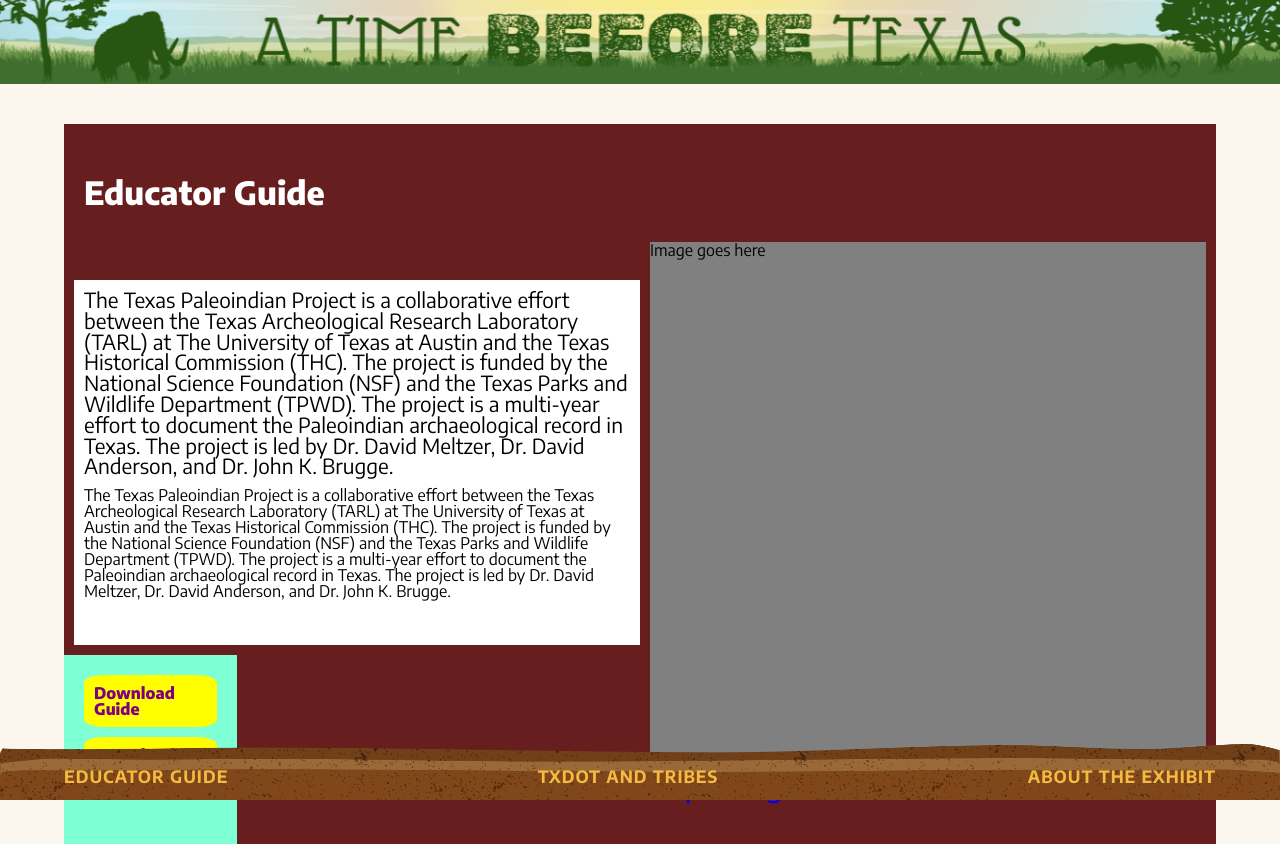
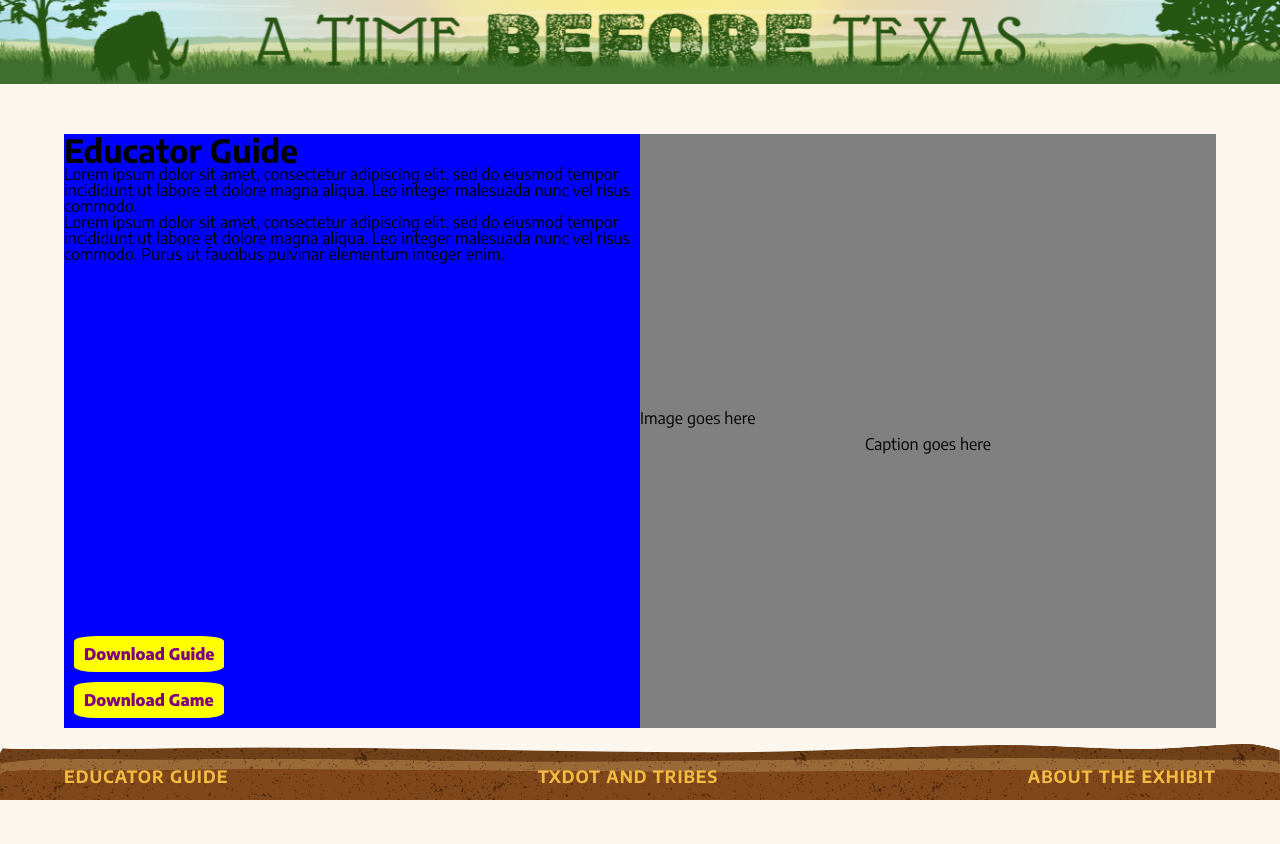
Before and after one commit to scottdickerson/paleoindian-site, a Next.js app: page /educator-guide in a window 1280 px wide. After the commit the page ends 800 px from the top, so only its background shows below. Built offline with nearby package versions, Linux system fonts and the light colour scheme; a web font is replaced by a local one.

Commit message:
changed up css completely

```diff
--- a/src/pages/educator-guide.tsx
+++ b/src/pages/educator-guide.tsx
@@ -11,24 +11,15 @@
                 <title>Texas Paleoindian - Educator Guide</title>
             </Head>
             <Header />
-            <div
-                className={styles.contentWrapper}
-            >
-                <h1
-                    className={styles.title}>Educator Guide
-                </h1>
+            <div className={styles.contentWrapper}>
+                <div className={styles.leftColumn}>
+                    <h1 className={styles.title}>Educator Guide</h1>
                     <div className={styles.textWrapper}>
                     <p className={styles.firstParagraph}>
-                        The Texas Paleoindian Project is a collaborative effort between the Texas Archeological Research Laboratory (TARL) at The University of Texas at Austin and the Texas Historical Commission (THC). The project is funded by the National Science Foundation (NSF) and the Texas Parks and Wildlife Department (TPWD). The project is a multi-year effort to document the Paleoindian archaeological record in Texas. The project is led by Dr. David Meltzer, Dr. David Anderson, and Dr. John K. Brugge.
+                        Lorem ipsum dolor sit amet, consectetur adipiscing elit, sed do eiusmod tempor incididunt ut labore et dolore magna aliqua. Leo integer malesuada nunc vel risus commodo.
                     </p>
                     <p className={styles.secondParagraph}>
-                        The Texas Paleoindian Project is a collaborative effort between the Texas Archeological Research Laboratory (TARL) at The University of Texas at Austin and the Texas Historical Commission (THC). The project is funded by the National Science Foundation (NSF) and the Texas Parks and Wildlife Department (TPWD). The project is a multi-year effort to document the Paleoindian archaeological record in Texas. The project is led by Dr. David Meltzer, Dr. David Anderson, and Dr. John K. Brugge.
-                    </p>
-                </div>
-                <div className={styles.imageWrapper}>
-                    <div className={styles.image}>Image goes here</div>
-                    <p className={styles.caption}>
-                        Caption goes here
+                        Lorem ipsum dolor sit amet, consectetur adipiscing elit, sed do eiusmod tempor incididunt ut labore et dolore magna aliqua. Leo integer malesuada nunc vel risus commodo. Purus ut faucibus pulvinar elementum integer enim.
                     </p>
                     </div>
                     <div className={styles.buttonWrapper}>
@@ -37,7 +28,8 @@
                         className={`
                         ${styles.button}
                         ${styles.guideButton}
-                    `}>
+                        `}
+                    >
                         Download Guide
                     </Link>
                     <Link
@@ -45,9 +37,15 @@
                         className={`
                         ${styles.button}
                         ${styles.gameButton}
-                    `}>
+                        `}
+                    >
                         Download Game
                     </Link>
+                    </div>
+                </div>
+                <div className={styles.rightColumn}>
+                    <div className={styles.image}>Image goes here</div>
+                    <p className={styles.caption}>Caption goes here</p>
                 </div>
                 </div>
             <Footer />
--- a/src/styles/EducatorGuide.module.scss
+++ b/src/styles/EducatorGuide.module.scss
@@ -1,70 +1,42 @@
 .contentWrapper {
-    position: relative;
-    width: 90%;
-    margin-left: 5%;
-    margin-top: 3%;
-    min-height: 45rem;
-    background-color: #671e1e;
-    display: grid;
-    grid-template-columns: 1fr 1fr;
+  display: flex;
+  margin-left: 5%;
+  margin-right: 5%;
+  margin-top: 3rem;
 }
 
-.imageWrapper {
-    grid-column: 2;
-    height: 140%;
+.leftColumn {
+  flex: 1;
+}
+
+.rightColumn {
+  flex: 1;
+  display: flex;
+  flex-direction: column;
+  justify-content: center;
+  align-items: center;
+}
+
+.leftColumn {
+    background-color: blue;
+}
+
+.rightColumn {
     background-color: grey;
-    right: 0%;
-    top: 0%;
-    margin: 10px;
 }
 
 .image {
-    position: relative;
-    width: 100%;
-    height: 100%;
-    object-fit: cover;
+  width: 100%;
+  height: auto;
 }
 
 .caption {
-    position: relative;
-    font-size: 2rem;
-    color: blue;
-}
-
-.title {
-    grid-column: 1;
-    position: relative;
-    font-size: 2rem;
-    font-weight: 800;
-    color: #fff;
-    top: 2rem;
-    margin: 10px;
-    padding: 10px;
-}
-
-.textWrapper {
-    grid-column: 1;
-    position: relative;
-    top: 3rem;
-    background-color: #fff;
-    margin-left: 10px;
-    margin-bottom: 10px;
-    padding: 10px;
-}
-
-.firstParagraph {
-    font-size: 1.3rem;
-    margin-bottom: 10px;
+  margin-top: 10px;
+  text-align: center;
 }
 
 .buttonWrapper {
-    grid-column: 1;
-    position: relative;
-    background-color: aquamarine;
-    width: 30%;
-    margin-top: 3rem;
-    padding: 10px;
-    object-fit: cover;
+    margin-top: 65%;
 }
 
 .button {
```
Lines whose indentation alone changed are shown as unchanged.
